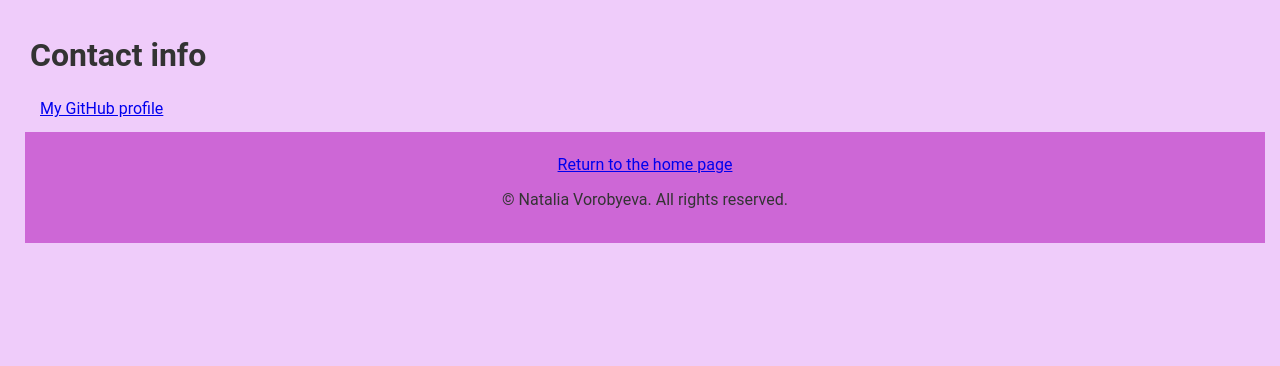
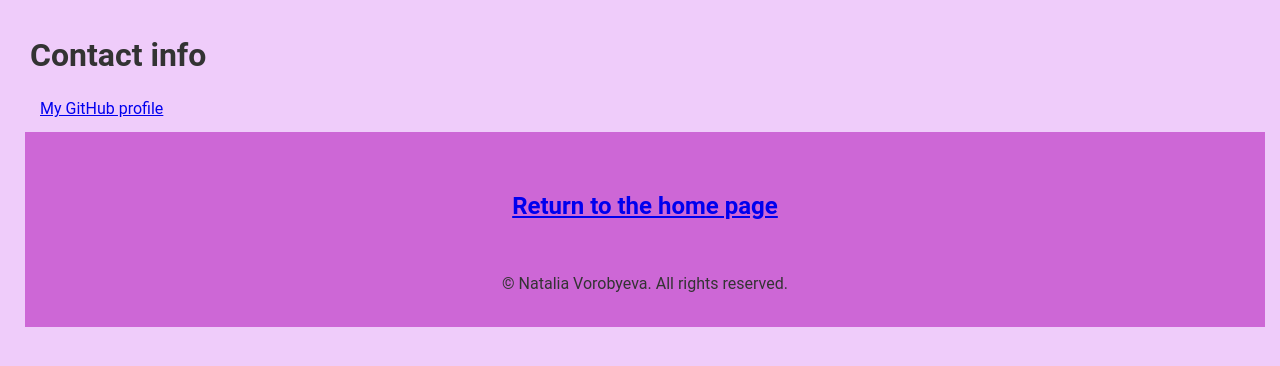
Before and after one commit to purrfectlysanecatlady/purrfectlysanecatlady.github.io, a plain HTML site: page contact.html in a window 1280 px wide. Drawn offline with Linux system fonts and the light colour scheme.

Commit message:
Update contact.html

```diff
--- a/contact.html
+++ b/contact.html
@@ -16,7 +16,7 @@
 </body>
 
 <footer class="footer">
-        <a href="./index.html"> Return to the home page </a>
+        <a href="./index.html"><h2>Return to the home page </h2></a>
         <p>© Natalia Vorobyeva. All rights reserved.</p>
 </footer>
 
```
